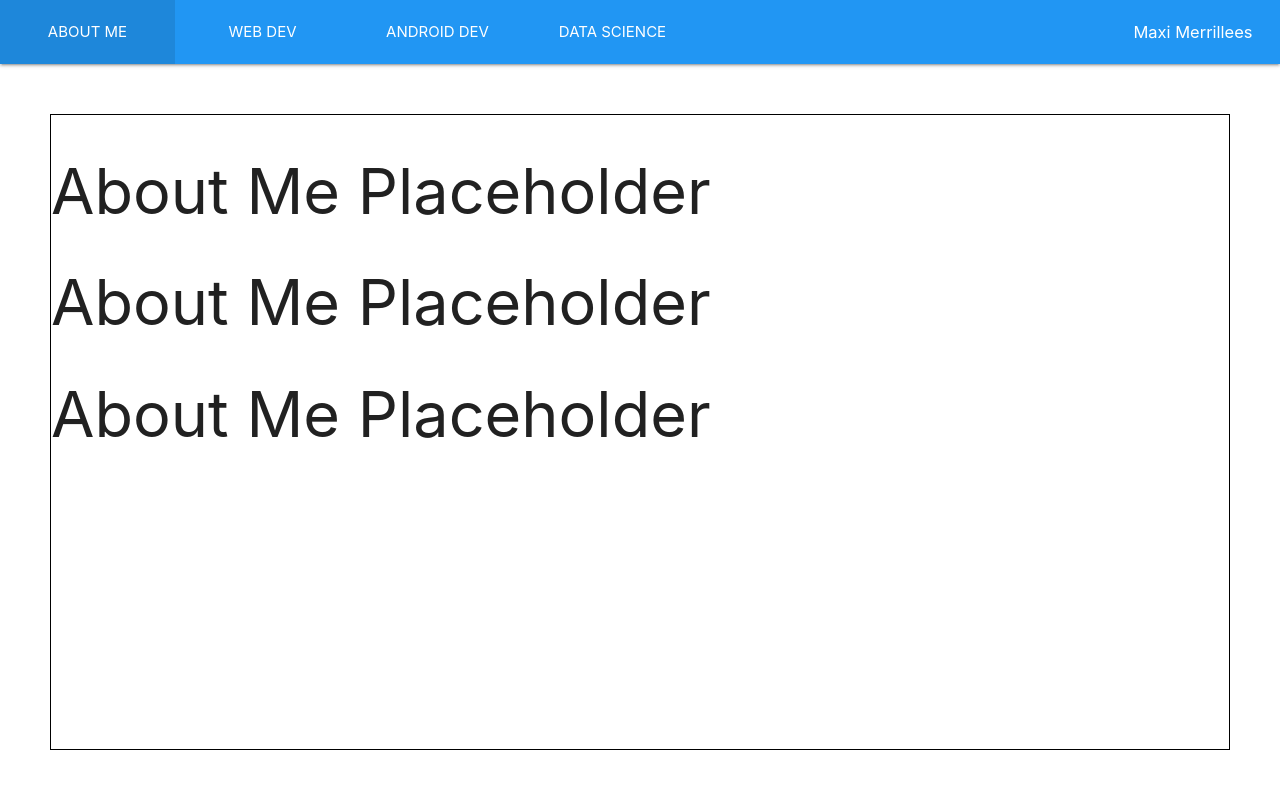
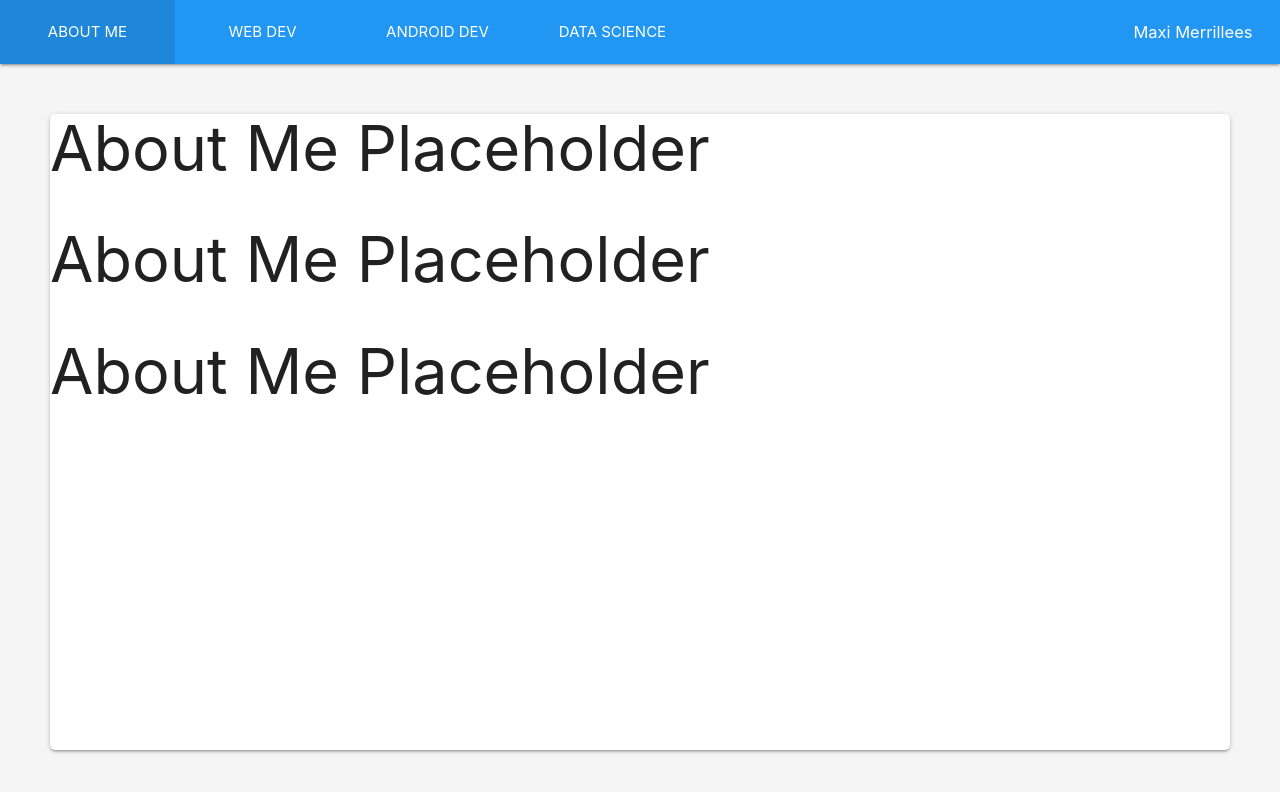
Before and after one commit to maxitron93/new_profile_site, a website: page index.html in a window 1280 px wide. Drawn offline with nearby package versions, Linux system fonts and the light colour scheme.

Commit message:
Add shadow to boxes

```diff
--- a/resources/main.scss
+++ b/resources/main.scss
@@ -3,6 +3,9 @@
 // ------------------------------------------------ //
 $nav-height: 64px;
 $sub-nav-height: 48px;
+body {
+    background-color: #f5f5f5;
+}
 
 // ------------------------------------------------ //
 // COLORS //
@@ -126,7 +129,10 @@
 // ------------------------------------------------ //
 
 .about-page-content {
-    border: 1px solid black;
+    background-color: #fff;
+    border-radius: 5px;
+    -webkit-box-shadow: 0 2px 2px 0 rgba(0,0,0,0.14), 0 3px 1px -2px rgba(0,0,0,0.12), 0 1px 5px 0 rgba(0,0,0,0.2);
+    box-shadow: 0 2px 2px 0 rgba(0,0,0,0.14), 0 3px 1px -2px rgba(0,0,0,0.12), 0 1px 5px 0 rgba(0,0,0,0.2);
     min-height: calc(100vh - #{$nav-height} - 100px);
     margin: 50px;
 }
@@ -148,5 +154,8 @@
 .page {
     margin: #{$sub-nav-height} !important;
     min-height: calc(100% - 100px);
-    border: 1px solid black;
+    background-color: #fff;
+    border-radius: 5px;
+    -webkit-box-shadow: 0 2px 2px 0 rgba(0,0,0,0.14), 0 3px 1px -2px rgba(0,0,0,0.12), 0 1px 5px 0 rgba(0,0,0,0.2);
+    box-shadow: 0 2px 2px 0 rgba(0,0,0,0.14), 0 3px 1px -2px rgba(0,0,0,0.12), 0 1px 5px 0 rgba(0,0,0,0.2);
 }
```
Also changed, not shown: resources/style.css.
